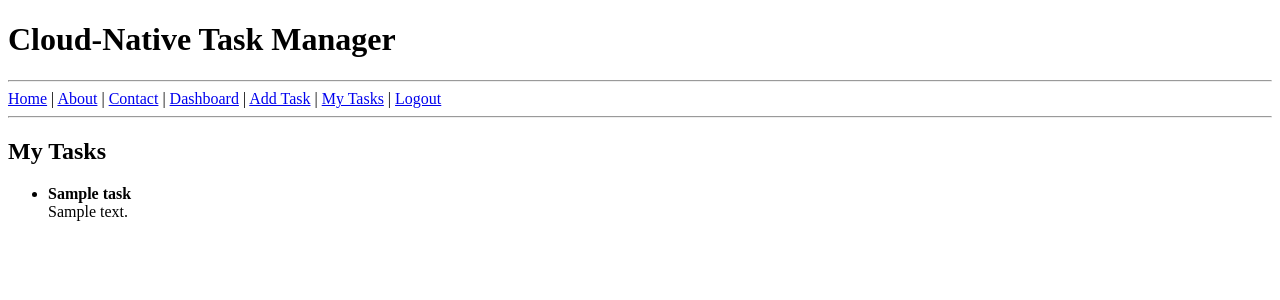
After one commit to shamiltech8/cloud-native-task-manager, a Flask app: page /tasks in a window 1280 px wide. The commit adds this page. Shown: the top 300 px of the page. Run offline with Flask 3, Linux system fonts and the light colour scheme; the visitor is signed in with stand-in values (Sample User, id 1); tables that the repository leaves empty hold one stand-in row (values such as "Sample post").

Commit message:
feat: display tasks for logged-in user

```diff
--- a/app/routes.py
+++ b/app/routes.py
@@ -64,6 +64,25 @@ def add_task():
         return redirect(url_for("main.dashboard"))
 
     return render_template("add_task.html")
+
+@main.route("/tasks")
+def view_tasks():
+
+    if "username" not in session:
+        return redirect(url_for("main.login"))
+
+    user = User.query.filter_by(
+        username=session["username"]
+    ).first()
+
+    tasks = Task.query.filter_by(
+        user_id=user.id
+    ).all()
+
+    return render_template(
+        "tasks.html",
+        tasks=tasks
+    )
 
 @main.route("/register", methods=["GET", "POST"])
 def register():
--- a/app/templates/base.html
+++ b/app/templates/base.html
@@ -18,6 +18,7 @@
 
 <a href="{{ url_for('main.dashboard') }}">Dashboard</a> |
 <a href="{{ url_for('main.add_task') }}">Add Task</a> |
+<a href="{{ url_for('main.view_tasks') }}">My Tasks</a> |
 <a href="{{ url_for('main.logout') }}">Logout</a>
 
 {% else %}
--- /dev/null
+++ b/app/templates/tasks.html
@@ -0,0 +1,35 @@
+{% extends "base.html" %}
+
+{% block content %}
+
+<h2>My Tasks</h2>
+
+{% if tasks %}
+
+<ul>
+
+{% for task in tasks %}
+
+<li>
+
+<b>{{ task.title }}</b>
+
+<br>
+
+{{ task.description }}
+
+</li>
+
+<br>
+
+{% endfor %}
+
+</ul>
+
+{% else %}
+
+<p>No tasks found.</p>
+
+{% endif %}
+
+{% endblock %}
```
